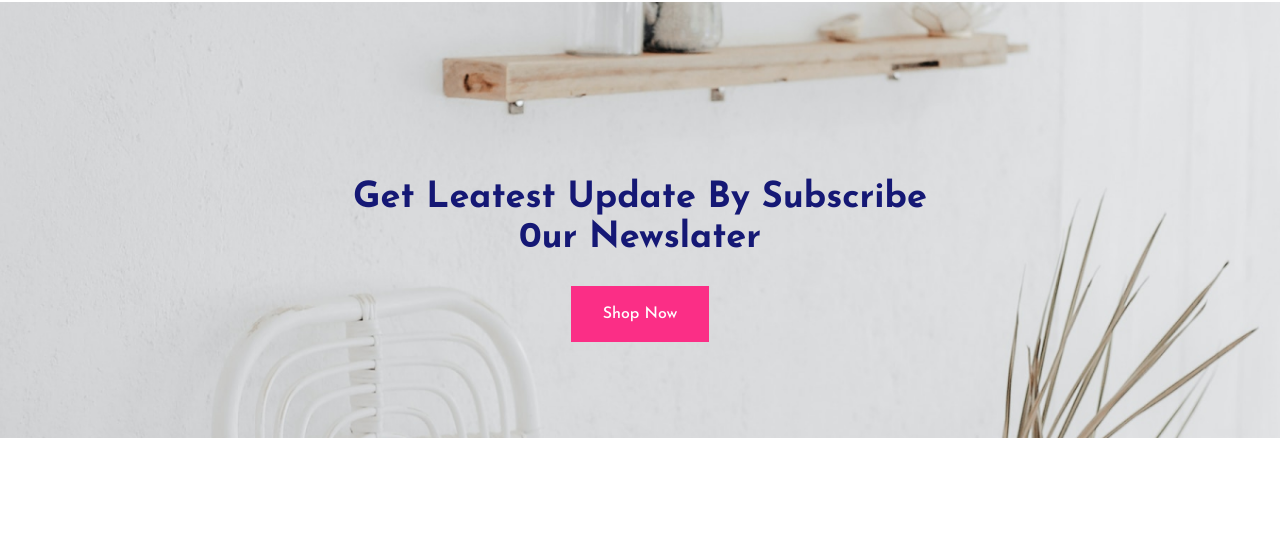
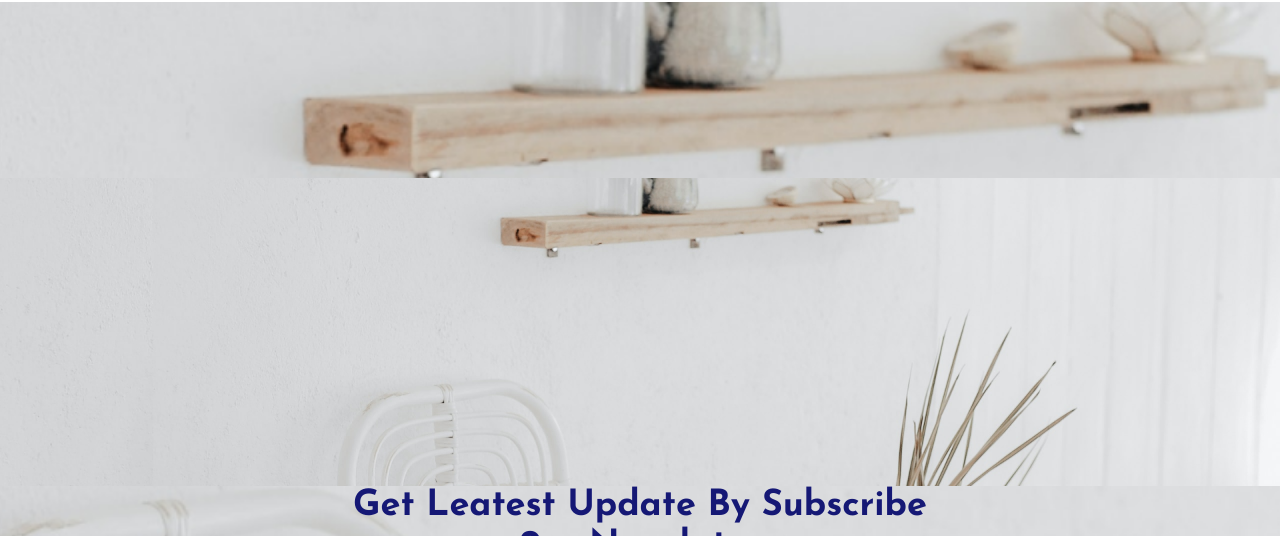
Before and after one commit to Rodro-Kumar/Hekto-Eco-, a React (Vite) app: page / in a window 1280 px wide. Shown: the part 5381-5917 px from the top of the page. Built offline with nearby package versions, Linux system fonts and the light colour scheme.

Commit message:
modified

```diff
--- a/src/HomeComponent/Newsletter/Newsletter.jsx
+++ b/src/HomeComponent/Newsletter/Newsletter.jsx
@@ -1,10 +1,12 @@
 import React from "react";
 import companyImg from "../../assets/company.png";
+import newsletterImg from "../../assets/newsletter.png";
 
 const Newsletter = () => {
   return (
     <>
       <div className="bg-[url('src/assets/newsletter.png')] w-full h-full sm:bg-cover pt-44 pb-24 mb-24 bg-center">
+        <img src={newsletterImg} alt="" />
         <div className="container">
           <div className="flex flex-col items-center justify-center px-4 lg:px-0">
             <h2 className="text-3xl sm:text-4xl font-JosfinSans font-bold text-[#151875] pb-7 max-w-[574px] text-center leading-[50px]">
```
